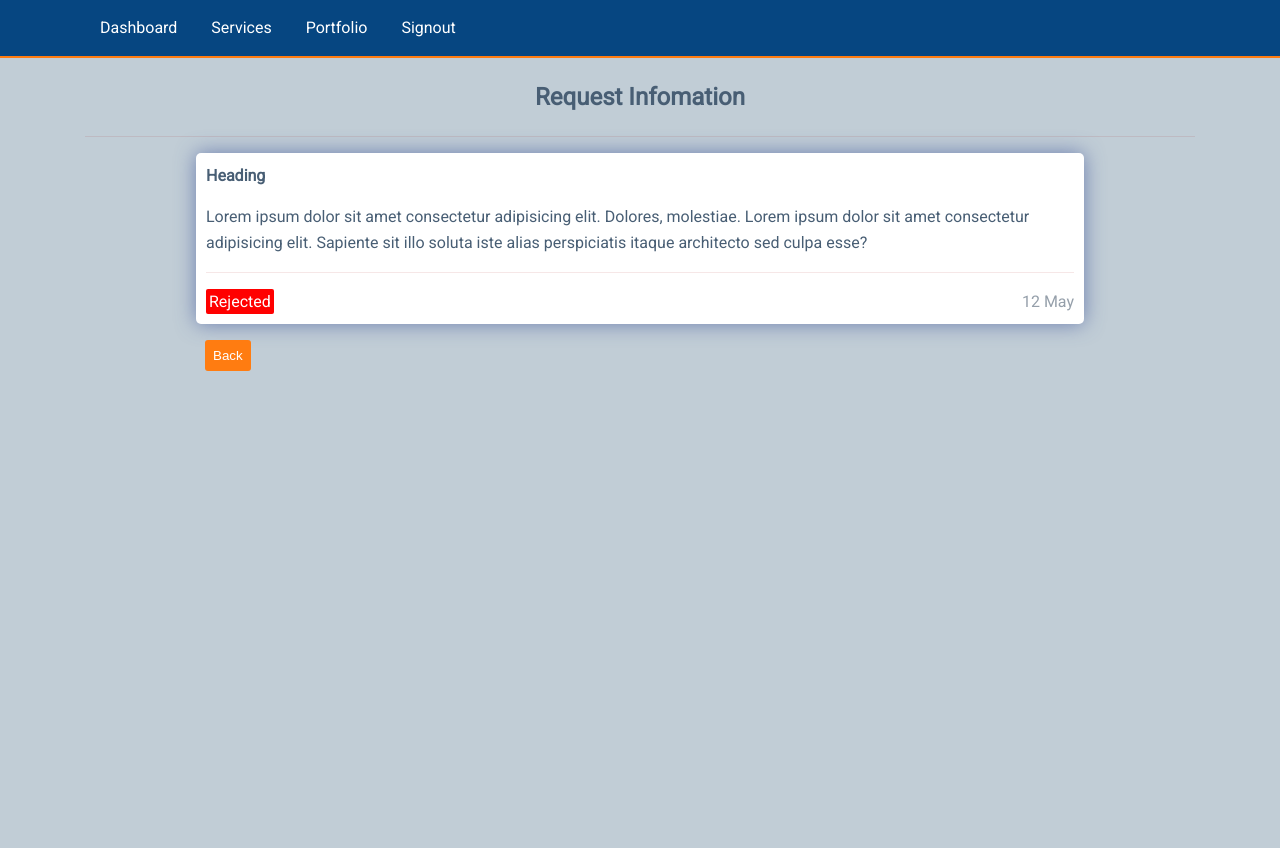
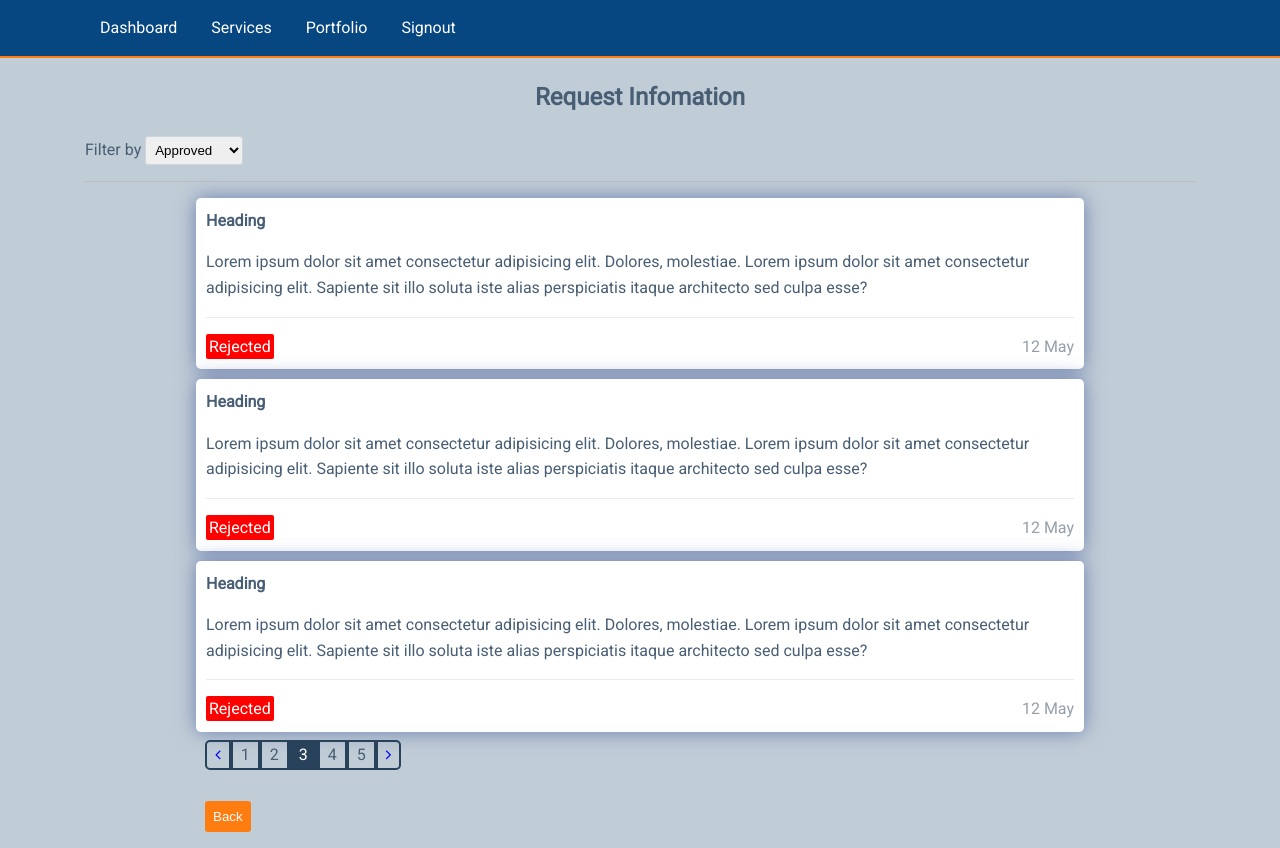
Before and after one commit to klevamane/Maintenance-tr, a plain HTML site: page UI/admin.html in a window 1280 px wide. Before the commit the page ends 800 px from the top, so only its background shows below. Drawn offline with Linux system fonts and the light colour scheme.

Commit message:
Add admin request action page and fix style sheet

```diff
--- a/UI/admin.html
+++ b/UI/admin.html
@@ -33,6 +33,18 @@
 
             <div>
                 <h2 class="card-h2">Request Infomation</h2>
+                <span>Filter by</span>
+            <span>
+                <select name="" class="status-quo">
+                    <option value="">Approved</option>
+                    <option value="">Rejected</option>
+                    <option value="">Finished</option>
+                    <option value="">Pending</option>
+                    <option value="">Stopped</option>
+                    <option value="">Oldest</option>
+                    <option value="">Processing</option>
+                </select>
+            </span>
                 <hr>
 
 
@@ -52,6 +64,49 @@
                     <span class="status-date"> 12 May</span>
 
                 </div>
+
+                 <!-- CARD REQUEST 1 -->
+                 <div class="card-fluid pad10 marg-top10y">
+                        <span>
+                            <strong>Heading</strong>
+                        </span>
+                        <p>Lorem ipsum dolor sit amet consectetur adipisicing elit. Dolores, molestiae. Lorem ipsum dolor sit amet
+                            consectetur adipisicing elit. Sapiente sit illo soluta iste alias perspiciatis itaque architecto
+                            sed culpa esse?
+                        </p>
+                        <hr>
+
+                        <span class="status-pill-rejected">Rejected</span>
+                        <span class="status-date"> 12 May</span>
+
+                    </div>
+
+                     <!-- CARD REQUEST 1 -->
+                <div class="card-fluid pad10 marg-top10y">
+                        <span>
+                            <strong>Heading</strong>
+                        </span>
+                        <p>Lorem ipsum dolor sit amet consectetur adipisicing elit. Dolores, molestiae. Lorem ipsum dolor sit amet
+                            consectetur adipisicing elit. Sapiente sit illo soluta iste alias perspiciatis itaque architecto
+                            sed culpa esse?
+                        </p>
+                        <hr>
+
+                        <span class="status-pill-rejected">Rejected</span>
+                        <span class="status-date"> 12 May</span>
+
+                    </div>
+                    <div class="list">
+                            <ul class="pagination" style="margin-left: 120px">
+                                    <li class="disabled"><a href="#!"><i class="fa fa-angle-left"></i></a></li>
+                                    <li>1</li>
+                                    <li>2</li>
+                                    <li class="active">3</li>
+                                    <li>4</li>
+                                    <li>5</li>
+                                    <li><a href="#!"><i class="fa fa-angle-right"></i></a></li>
+                                  </ul>
+                    </div>
                 <p><button class="marg-left30">Back</button></p>
                 </div>
 
--- a/UI/css/style.css
+++ b/UI/css/style.css
@@ -303,3 +303,8 @@ nav ul li a {
     grid-template-columns: 1fr 1fr;
     grid-gap: 20px;
 }
+
+.status-btn {
+    display: grid;
+    grid-template-columns: 1fr;
+}
```
Also changed, not shown: UI/status.html (added, +87 -0 lines).
